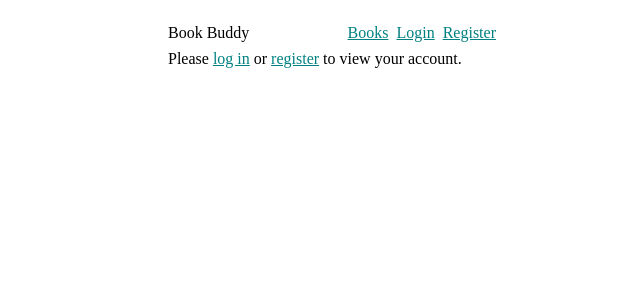
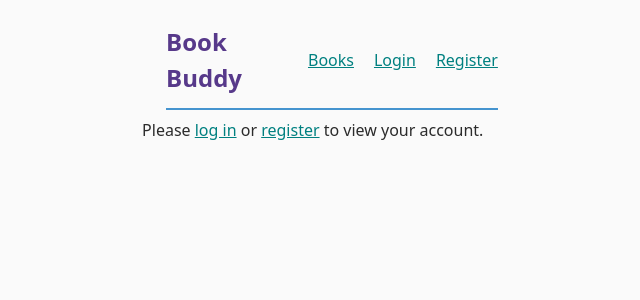
Before and after one commit to NyishaMarie/fsa-book-buddy, a React app: page /account in a window 1280 px wide. Shown: the top 300 px of the page, without its empty margins (308-948 px from the left). Built offline with nearby package versions, Linux system fonts and the light colour scheme; the HTML template or start-up script is replaced by a standard one.

Commit message:
played around with index.css to make it look nicer

```diff
--- a/src/account/AccountPage.jsx
+++ b/src/account/AccountPage.jsx
@@ -48,7 +48,7 @@ export default function AccountPage() {
             <h2>Your reservations</h2>
             <ul>
                 {user.reservations.map((reservation) => (
-                    <li key={reservation.id}>
+                    <li key={reservation.id} className="reservation-item">
                         {reservation.title}
                         <button onClick={() => tryReturn(reservation.id)}>Return</button>
                     </li>
--- a/src/index.css
+++ b/src/index.css
@@ -4,11 +4,18 @@
   box-sizing: border-box;
 }
 
+body {
+  background-color: #FAFAFA;
+  color: #2B2B2B;
+  font-family: system-ui, sans-serif;
+  line-height: 1.5;
+}
+
 form,
 label,
 main {
   display: grid;
-  gap: 0.5rem;
+  gap: .5rem;
 }
 
 #root {
@@ -20,16 +27,28 @@ main {
 header {
   display: flex;
   justify-content: space-between;
-  margin: 0.5rem 0;
+  align-items: center;
+  margin: 0.5rem 1.5rem;
+  padding-bottom: .75rem;
+  border-bottom: 2px solid #4594CF;
+
 }
 
+header p {
+  font-weight: 700;
+  font-size: 1.50rem;
+  color: #57398A;
+
+
+}
 header nav {
   display: flex;
-  gap: 1ch;
+  gap: 1.25rem;
 }
 
 a {
   color: teal;
+  font-weight: 500;
 }
 
 a:hover {
@@ -37,11 +56,55 @@ a:hover {
   text-decoration: underline;
 }
 
+h1 {
+  margin-bottom: 2rem;
+  color: #57398A;
+}
+
+h2 {
+  margin: 1.5rem 0 .5rem;
+  color: #a587db;
+}
+
 ul,
 ol {
   padding-left: 1rem;
 }
 
+main ul li {
+  margin-bottom: 2rem;
+  padding-bottom: 1rem;
+}
+
+button {
+  background-color: #FF9806;
+  color: white;
+  font-weight: 800;
+  border: none;
+  border-radius: 6px;
+  padding: .5rem 1rem;
+  cursor: pointer;
+}
+
+input {
+  padding: .4rem .6rem;
+  border: 1px solid #4594CF;
+  border-radius: 4px;
+  font-size: 1rem;
+}
+
+
+article img {
+  margin-bottom: 1rem;
+}
+
+article button {
+  margin-top: 1rem;
+}
+
 p[role="alert"] {
-  color: red;
+  color: #C0392B;
+  background-color: #FBEAE8;
+  padding: .5rem;
+  border-radius: 4px;
 }
```
